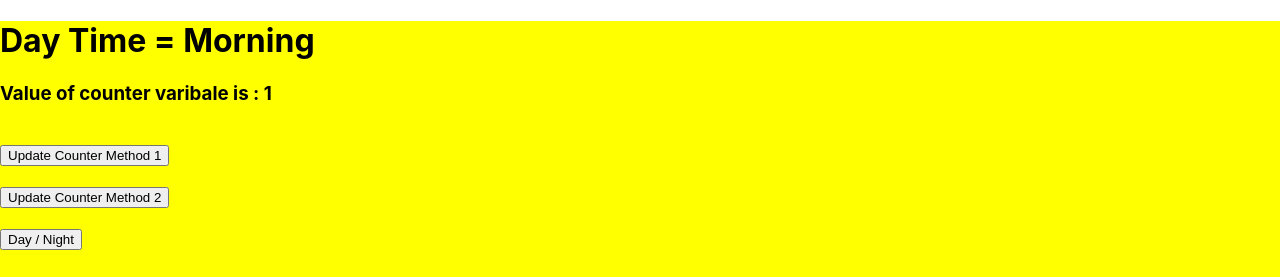
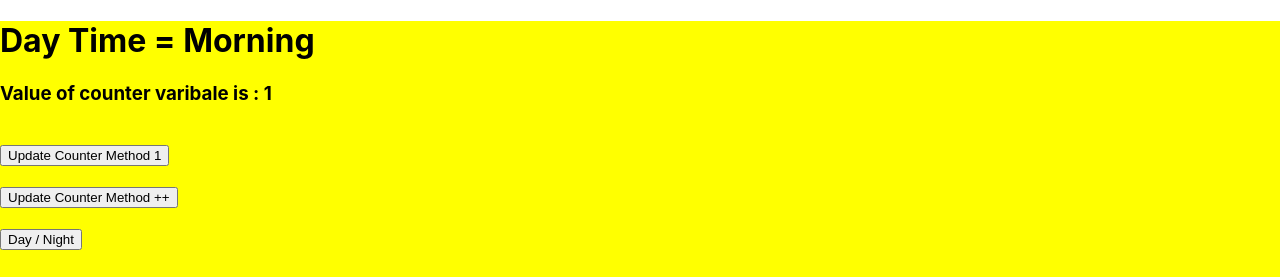
Before and after one commit to abufurqan/bc2020_assignment04, a React (Create React App) app: page / in a window 1280 px wide. Shown: the top 277 px of the page. Built offline with nearby package versions, Linux system fonts and the light colour scheme.

Commit message:
Update App.js

```diff
--- a/src/App.js
+++ b/src/App.js
@@ -13,7 +13,7 @@ function App() {
       <br/>
       <button onClick={()=> setCount(count + 1)}>Update Counter Method 1</button>
       <br/> <br/>
-      <button onClick={()=> setCount(++count)}>Update Counter Method 2</button>
+      <button onClick={()=> setCount(++count)}>Update Counter Method ++</button>
       <br/> <br/>
       <button onClick={() => setMorning(!isMorning)}>Day / Night</button>
     </div>
```
